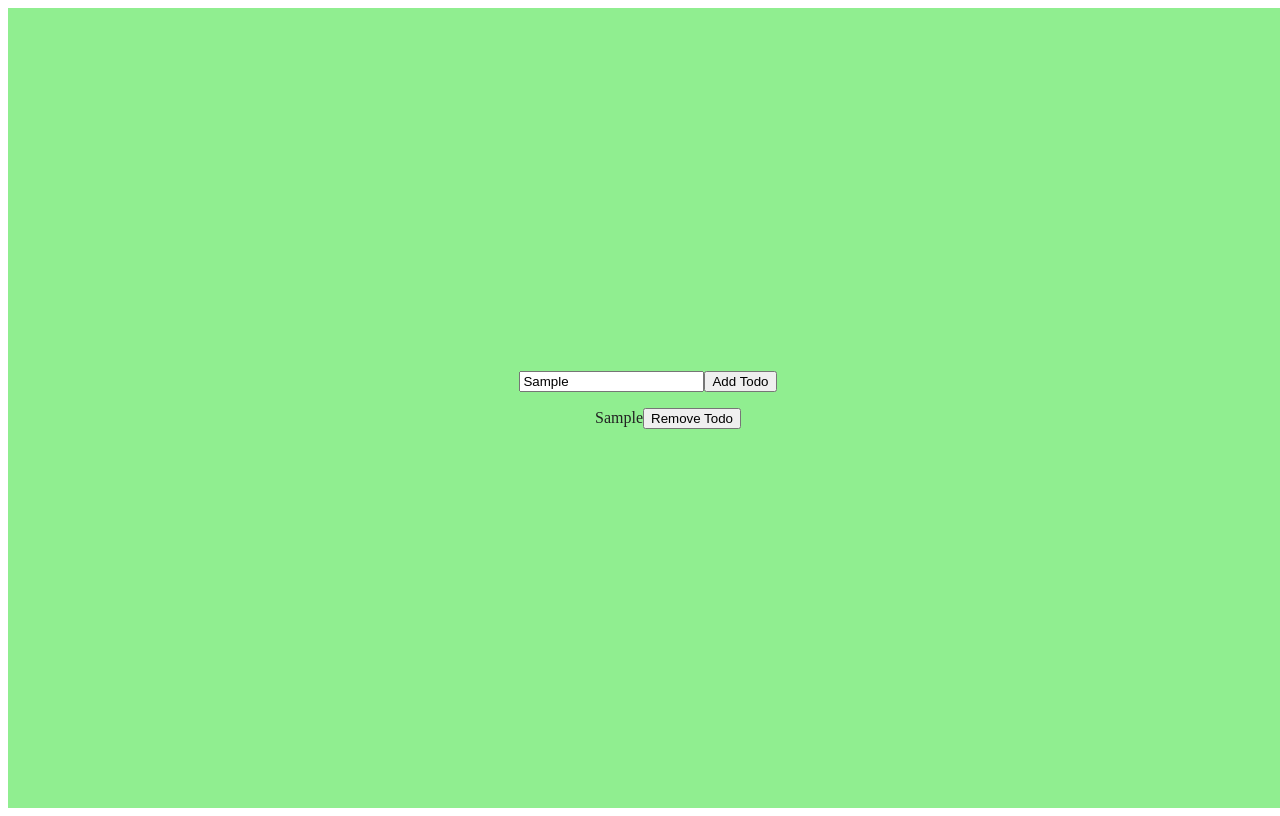
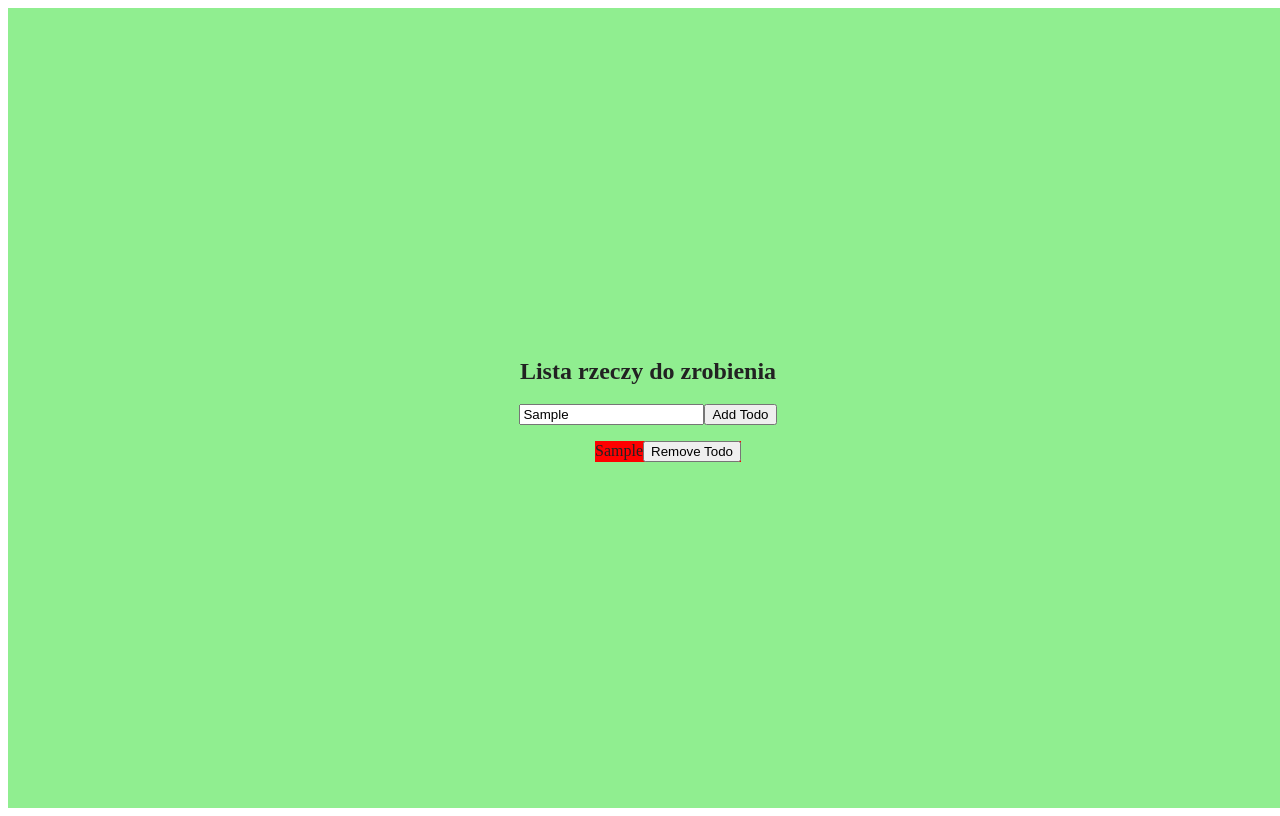
Before and after one commit to Kulek-Kulek/zad16ToDoAppWebpack, a React app: page / in a window 1280 px wide. Both pictures are taken after typing "Sample" into the empty fields and a click on the button "Add Todo". Built offline with nearby package versions, Linux system fonts and the light colour scheme; some packages are replaced by stand-ins of ours.

Commit message:
Split to small components

```diff
--- a/src/containers/App.css
+++ b/src/containers/App.css
@@ -10,3 +10,8 @@
     width: 100vw;
     height: 100vh;
 }
+
+
+.Todo{
+    background: red;
+}
--- a/src/containers/App.js
+++ b/src/containers/App.js
@@ -1,8 +1,68 @@
 import React from 'react';
 import uuid from 'uuid';
 import style from './App.css';
-import Title from '../components/Title.js';
-import Todo from '../components/Todo.js';
+
+class TodoTitle extends React.Component{
+    render(){
+        return <h2>{this.props.content}</h2>
+    }
+}
+
+class Todo extends React.Component{
+    removeItem(){
+        this.props.removeAction(this.props.id);
+    }
+    render(){
+        return(
+            <div className={style.Todo}>
+                {this.props.text}
+                <button type="button" onClick={this.removeItem.bind(this)}>Remove Todo</button>
+            </div>
+        )
+    }
+}
+
+
+class TodoList extends React.Component{
+    onRemove(id){
+        this.props.remove(id);
+    }
+
+    render(){
+        return(
+            <ul>
+                {this.props.items.map(item => {
+                    return (<Todo key={item.id} text={item.text} id={item.id} removeAction={this.onRemove.bind(this)} />)
+                })}
+            </ul>
+        );
+    }
+}
+
+
+
+
+class TodoForm extends React.Component{
+
+    changeInput(ev){
+        this.props.onChangeAction(ev.target.value);
+    }
+
+
+    addItem(){
+        this.props.onAddTodoAction();
+    }
+
+
+    render(){
+        return (
+            <form>
+                <input type="text" onChange={this.changeInput.bind(this)} />
+                <button type="button" onClick={this.addItem.bind(this)}>Add Todo</button>
+            </form>
+        )
+    }
+}
 
 
 class App extends React.Component {
@@ -28,26 +88,19 @@ class App extends React.Component {
         this.setState({todos: remainder});
     }
 
-    handleOnChange(ev){
-        this.setState({currentTodo: ev.target.value})
+    handleOnChange(value){
+        this.setState({currentTodo: value})
     }
 
 
     render() {
       return (
         <div className={style.TodoApp}>
-            <form>
-                <input type="text" onChange={this.handleOnChange.bind(this)} />
-                <button type="button" onClick={this.addTodo.bind(this)}>Add Todo</button>
-            </form>
-            <ul>
-                {this.state.todos.map(todo => {
-                    return (<div key={todo.id}>
-                            {todo.text}
-                            <button type="button" onClick={this.removeTodo.bind(this, todo.id)}>Remove Todo</button>
-                        </div>)
-                })}
-            </ul>
+            <TodoTitle content="Lista rzeczy do zrobienia" />
+            <TodoForm onChangeAction={this.handleOnChange.bind(this)} onAddTodoAction={this.addTodo.bind(this)} />
+
+
+            <TodoList items={this.state.todos} remove={this.removeTodo.bind(this)} />
         </div>
       );
     }
```
